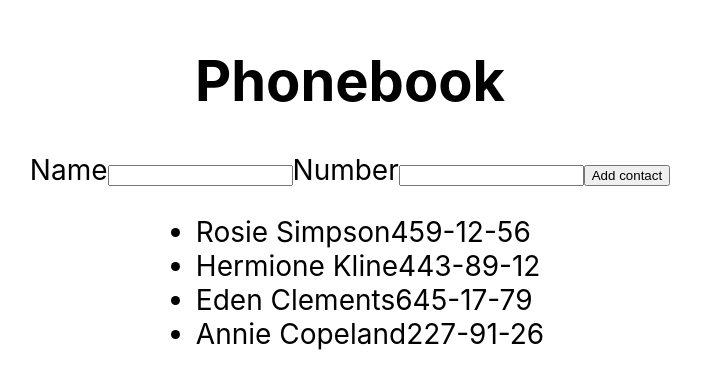
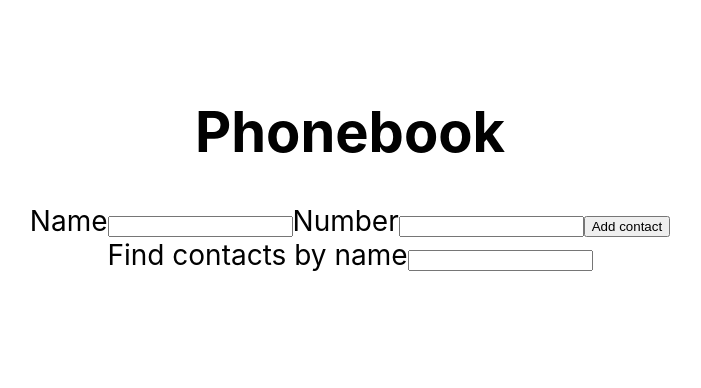
Before and after one commit to statsenkoin/goit-react-hw-02-phonebook, a React (Create React App) app: page / in a window 1280 px wide. Shown: the part 206-594 px from the top of the page, without its empty margins (290-991 px from the left). Built offline with nearby package versions, Linux system fonts and the light colour scheme.

Commit message:
Feature/ add filter by name

```diff
--- a/src/components/App/App.jsx
+++ b/src/components/App/App.jsx
@@ -3,38 +3,81 @@ import { nanoid } from 'nanoid';
 import { Layout } from './App.siled';
 import { Form } from 'components';
 
-class App extends Component {
-  state = {
-    contacts: [
+const initialContacts = [
   { id: 'id-1', name: 'Rosie Simpson', number: '459-12-56' },
   { id: 'id-2', name: 'Hermione Kline', number: '443-89-12' },
   { id: 'id-3', name: 'Eden Clements', number: '645-17-79' },
   { id: 'id-4', name: 'Annie Copeland', number: '227-91-26' },
-    ],
+];
+class App extends Component {
+  state = {
+    contacts: [],
+    filter: '',
   };
 
   addContact = userData => {
+    const { name: userName } = userData;
+
+    this.setState(({ contacts }) => {
+      let isContactExists = contacts.some(({ name }) => name === userName);
+      if (isContactExists) {
+        return alert(`${userName} is already in contacts!`);
+      }
       const newContact = { ...userData, id: nanoid(8) };
+      return {
+        contacts: [newContact, ...contacts],
+      };
+    });
+  };
+
+  deleteContact = contactId => {
     this.setState(({ contacts }) => ({
-      contacts: [newContact, ...contacts],
+      contacts: contacts.filter(contact => contact.id !== contactId),
     }));
   };
 
+  onFilter = e => {
+    this.setState({ filter: e.target.value });
+  };
+
+  filterContactsByName = () => {
+    const { contacts, filter } = this.state;
+    // if (!contacts) return null;
+    const normalizedFilter = filter.toLowerCase();
+    return contacts.filter(({ name }) =>
+      name.toLowerCase().includes(normalizedFilter)
+    );
+  };
+
   render() {
+    const filteredContacts = this.filterContactsByName();
     return (
       <Layout>
         <h1>Phonebook</h1>
         <Form onSubmit={this.addContact}></Form>
+        <label>
+          Find contacts by name
+          <input
+            type="text"
+            value={this.state.filter}
+            onChange={this.onFilter}
+          />
+        </label>
+        {filteredContacts && (
           <ul>
-          {this.state.contacts.map(({ id, name, number }) => {
+            {filteredContacts.map(({ id, name, number }) => {
               return (
                 <li key={id}>
                   <span>{name}</span>
                   <span>{number}</span>
+                  <button type="button" onClick={() => this.deleteContact(id)}>
+                    Delete
+                  </button>
                 </li>
               );
             })}
           </ul>
+        )}
       </Layout>
     );
   }
```
Lines whose indentation alone changed are shown as unchanged.
